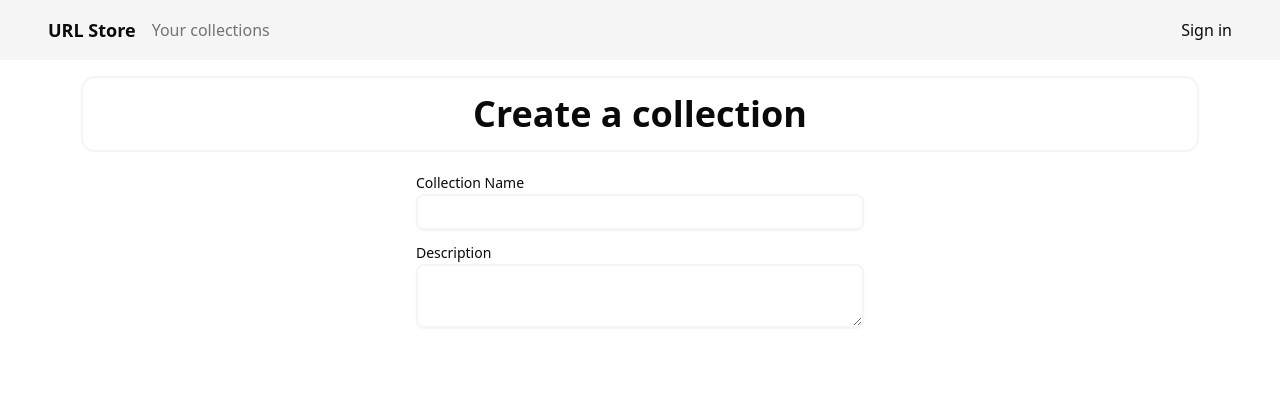
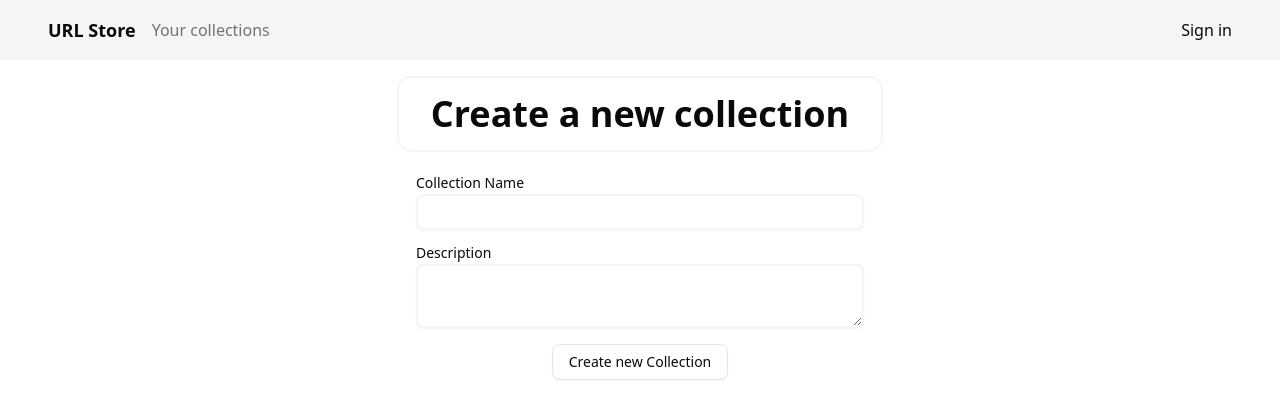
Before and after one commit to editid0/urlcollection, a Next.js app in the folder urlcollect/: page /collections/new in a window 1280 px wide. Shown: the top 418 px of the page. Built offline with nearby package versions, Linux system fonts and the light colour scheme; no server answers.

Commit message:
worked on all of the stupid stuff that didn't want to work, like timezones and middleware, and made the form functional

```diff
--- /dev/null
+++ b/urlcollect/app/api/collection/route.js
@@ -0,0 +1,22 @@
+import pool from "@/lib/db";
+import { currentUser } from "@clerk/nextjs/server";
+
+export async function POST(request) {
+    const res = await request.json();
+    const { name, description } = res;
+    const user = await currentUser();
+
+    if (!user) {
+        return new Response("Unauthorized", { status: 401 });
+    }
+
+    await pool.query(`
+        INSERT INTO collections (name, created_at, updated_at, urls, user_id, description) VALUES ($1, NOW(), NOW(), '{}', $2, $3)
+    `, [name, user.id, description]);
+
+    if (!name || !description) {
+        return new Response("Name and description are required", { status: 400 });
+    }
+
+    return new Response("Collection created successfully", { status: 201 });
+}
--- /dev/null
+++ b/urlcollect/app/collections/new/form.jsx
@@ -0,0 +1,67 @@
+"use client";
+
+import { Button } from "@/components/ui/button";
+import { Label } from "@/components/ui/label";
+import { Input } from "@/components/ui/input";
+import { Textarea } from "@/components/ui/textarea";
+import { useState } from "react";
+import moment from "moment-timezone";
+
+export default function NewCollectionForm() {
+    const [name, setName] = useState("");
+    const [description, setDescription] = useState("");
+    const [error, setError] = useState("");
+    const [success, setSuccess] = useState(false);
+
+    function handleSubmit(event) {
+        event.preventDefault();
+        const formData = {
+            name,
+            description,
+        };
+        fetch('/api/collection', {
+            method: 'POST',
+            headers: {
+                'Content-Type': 'application/json',
+            },
+            body: JSON.stringify(formData),
+        })
+            .then(response => {
+                if (response.ok) {
+                    setSuccess(true);
+                    setError("");
+                    setName("");
+                    setDescription("");
+                } else {
+                    return response.text().then(text => {
+                        setError(text);
+                        setSuccess(false);
+                    });
+                }
+            })
+            .catch(error => {
+                setError("An error occurred while creating the collection.");
+                setSuccess(false);
+            });
+    }
+
+    return (
+        <>
+            <div className="flex flex-col items-center mt-6">
+                <div className="w-full max-w-md">
+                    <Label htmlFor="collection-name">Collection Name</Label>
+                    <Input id="collection-name" className="border-2 border-muted rounded-md p-2 mt-1 w-full" value={name} onChange={(e) => setName(e.target.value)} />
+                </div>
+                <div className="mt-4 w-full max-w-md">
+                    <Label htmlFor="collection-description">Description</Label>
+                    <Textarea id="collection-description" className="border-2 border-muted rounded-md p-2 mt-1 w-full" value={description} onChange={(e) => setDescription(e.target.value)} />
+                </div>
+                <div>
+                    <Button className="mt-4 cursor-pointer" variant={"outline"} onClick={handleSubmit}>
+                        Create new Collection
+                    </Button>
+                </div>
+            </div>
+        </>
+    )
+}
--- a/urlcollect/app/collections/new/page.jsx
+++ b/urlcollect/app/collections/new/page.jsx
@@ -1,26 +1,13 @@
-import { Button } from "@/components/ui/button";
-import Link from "next/link";
-import { Label } from "@/components/ui/label";
-import { Input } from "@/components/ui/input";
-import { Textarea } from "@/components/ui/textarea";
+import NewCollectionForm from "./form";
 
 export default function NewCollectionPage() {
     return (
         <>
             <div className="w-full mt-4 px-2 max-w-[30cm] mx-auto">
-                <div className="max-w-7xl mx-auto px-4 sm:px-6 lg:px-8 text-center border-2 rounded-xl border-muted py-4">
-                    <h1 className="text-4xl font-bold">Create a collection</h1>
+                <div className="max-w-7xl mx-auto px-4 sm:px-6 lg:px-8 text-center border-2 rounded-xl border-muted py-4 w-fit">
+                    <h1 className="text-4xl font-bold">Create a new collection</h1>
                 </div>
-                <div className="flex flex-col items-center mt-6">
-                    <div className="w-full max-w-md">
-                        <Label htmlFor="collection-name">Collection Name</Label>
-                        <Input id="collection-name" className="border-2 border-muted rounded-md p-2 mt-1 w-full" />
-                    </div>
-                    <div className="mt-4 w-full max-w-md">
-                        <Label htmlFor="collection-description">Description</Label>
-                        <Textarea id="collection-description" className="border-2 border-muted rounded-md p-2 mt-1 w-full" />
-                    </div>
-                </div>
+                <NewCollectionForm />
             </div>
         </>
     );
--- a/urlcollect/app/collections/page.jsx
+++ b/urlcollect/app/collections/page.jsx
@@ -19,7 +19,7 @@ export default async function UrlsPage() {
     return (
         <>
             <div className="w-full mt-4 px-2 max-w-[30cm] mx-auto">
-                <div className="max-w-7xl mx-auto px-4 sm:px-6 lg:px-8 text-center border-2 rounded-xl border-muted py-4">
+                <div className="max-w-7xl mx-auto px-4 sm:px-6 lg:px-8 text-center border-2 rounded-xl border-muted py-4 w-fit">
                     <h1 className="text-4xl font-bold">Your Collections</h1>
                 </div>
                 <div className="flex flex-row justify-center items-center flex-wrap mt-6 gap-4">
@@ -42,7 +42,7 @@ export default async function UrlsPage() {
                                             Created at: {moment(collection.created_at).format('MMMM Do YYYY, h:mm:ss a')}
                                         </p>
                                         <p className="text-sm text-muted-foreground">
-                                            Updated at: {moment(collection.updated_at).format('MMMM Do YYYY, h:mm:ss a')}
+                                            Updated at: {moment.utc(collection.updated_at).tz('Europe/London').format('MMMM Do YYYY, h:mm:ss a')}
                                         </p>
                                     </>
                                 )}
--- a/urlcollect/app/navbar.jsx
+++ b/urlcollect/app/navbar.jsx
@@ -1,3 +1,5 @@
+"use client";
+
 import { Button } from "@/components/ui/button";
 import { ClerkLoaded, ClerkLoading, SignedIn, SignedOut, SignInButton, UserButton } from "@clerk/nextjs";
 import Link from "next/link";
--- a/urlcollect/lib/db.js
+++ b/urlcollect/lib/db.js
@@ -4,6 +4,6 @@ const pool = new Pool({
     connectionString: process.env.DATABASE_URL,
 });
 
-// create table collections(id SERIAL PRIMARY KEY, name TEXT, created_at TIMESTAMP, updated_at TIMESTAMP, urls TEXT[], user_id TEXT, description TEXT, colour TEXT);
+// create table collections(id SERIAL PRIMARY KEY, name TEXT, created_at TIMESTAMP, updated_at TIMESTAMP, urls TEXT[], user_id TEXT, description TEXT);
 
 export default pool;
--- a/urlcollect/middleware.js
+++ b/urlcollect/middleware.ts
@@ -1,10 +1,6 @@
-import { clerkMiddleware, createRouteMatcher } from '@clerk/nextjs/server';
+import { clerkMiddleware } from '@clerk/nextjs/server'
 
-const isProtectedRoute = createRouteMatcher(['/collections(.*)'])
-
-export default clerkMiddleware(async (auth, req) => {
-    if (isProtectedRoute(req)) await auth.protect()
-})
+export default clerkMiddleware()
 
 export const config = {
     matcher: [
@@ -13,4 +9,4 @@ export const config = {
         // Always run for API routes
         '/(api|trpc)(.*)',
     ],
-};
+}
--- /dev/null
+++ b/urlcollect/oldmiddleware.js
@@ -0,0 +1,14 @@
+import { clerkMiddleware } from '@clerk/nextjs/server'
+
+console.log('hello world')
+
+export default clerkMiddleware()
+
+export const config = {
+    matcher: [
+        // Skip Next.js internals and all static files, unless found in search params
+        '/((?!_next|[^?]*\\.(?:html?|css|js(?!on)|jpe?g|webp|png|gif|svg|ttf|woff2?|ico|csv|docx?|xlsx?|zip|webmanifest)).*)',
+        // Always run for API routes
+        '/(api|trpc)(.*)',
+    ],
+}
```
Also changed, not shown: urlcollect/package.json (+6 -6 lines), 1 other file (tests, documents, lock files or other folders).
